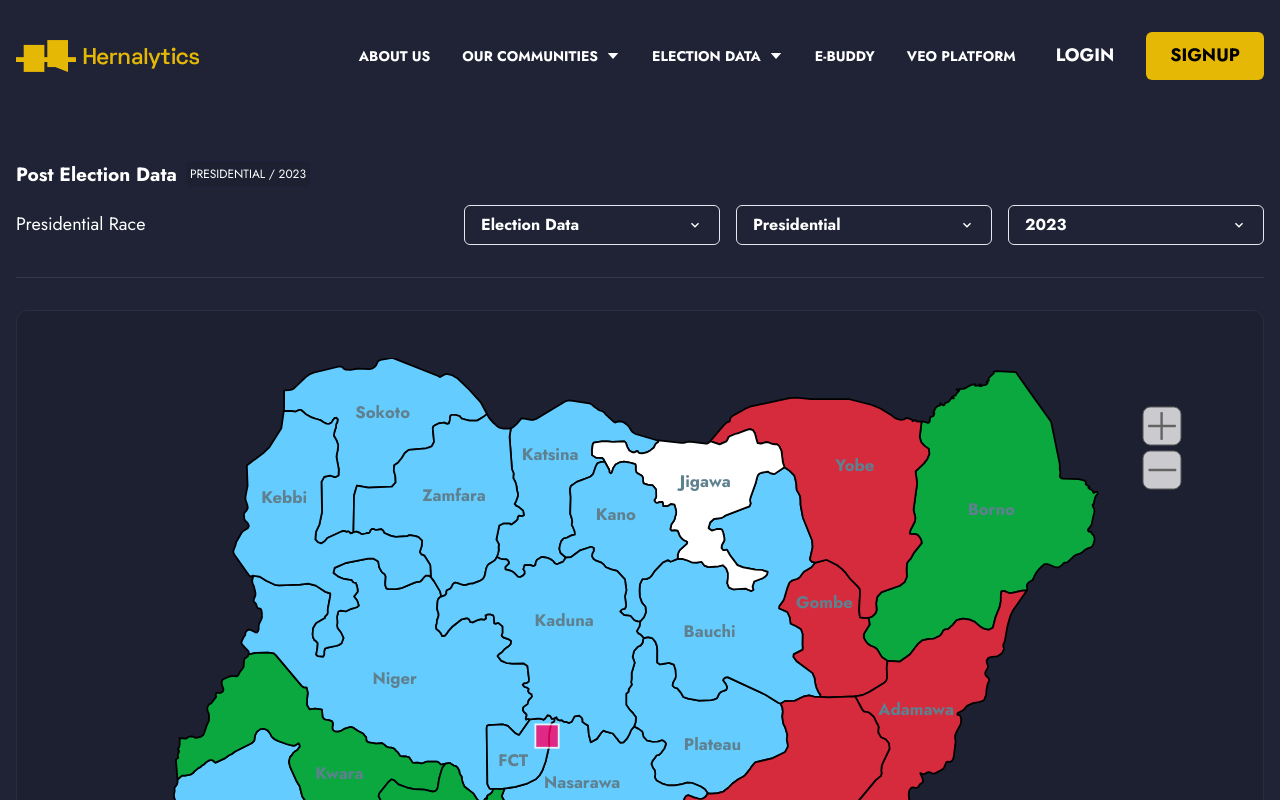
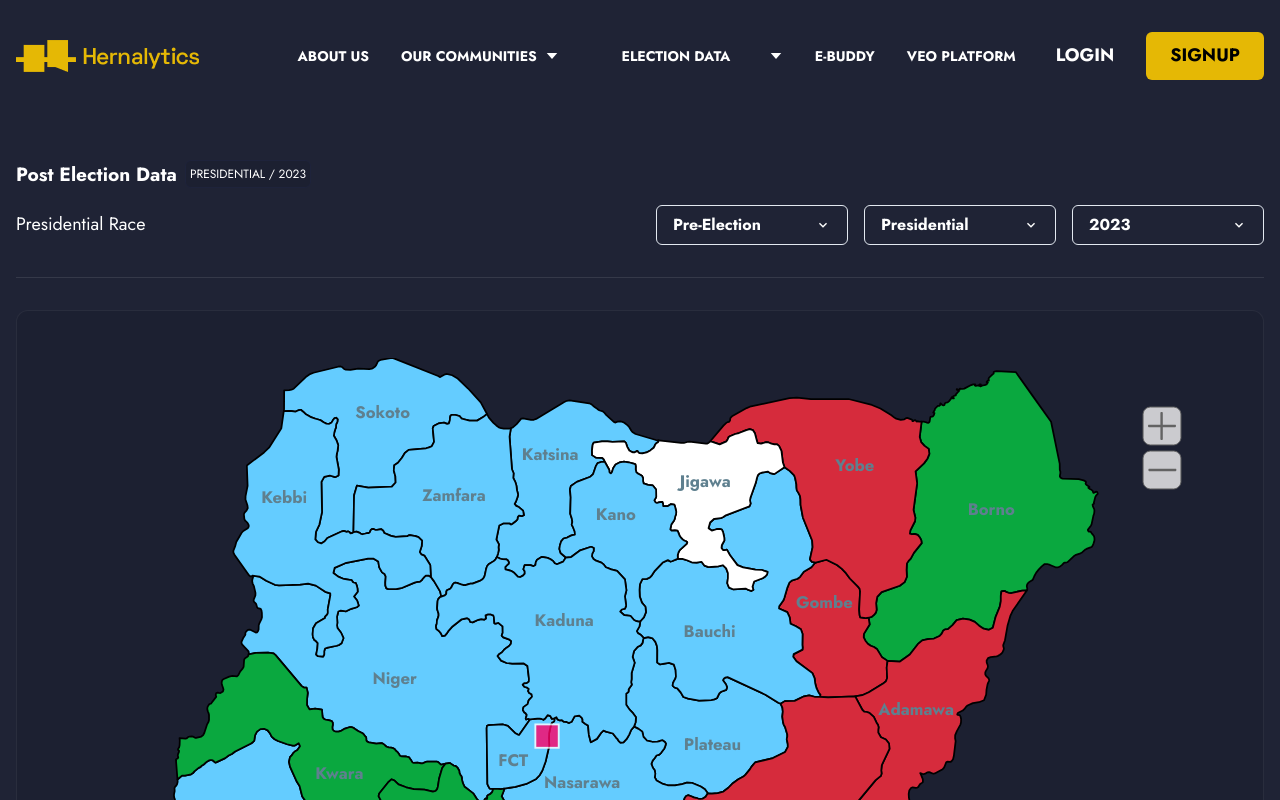
Before and after one commit to Okoli-Ryan/Abstract-Test1, a React (Vite) app: page / in a window 1280 px wide. Built offline with nearby package versions, Linux system fonts and the light colour scheme.

Commit message:
select data selection

```diff
--- a/src/components/Menu.tsx
+++ b/src/components/Menu.tsx
@@ -16,7 +16,8 @@ function MenuButton(
 			borderRadius="md"
 			as={Button}
 			borderWidth="1px"
-			maxW="64"
+			maxW="min-content"
+			minW="48"
 			bg="transparent"
 			color="white"
 			_hover={{
--- a/src/features/DataSelection/components/ElectionOptionMenu.tsx
+++ b/src/features/DataSelection/components/ElectionOptionMenu.tsx
@@ -1,18 +1,26 @@
-import { Button, Flex } from '@chakra-ui/react';
+import { useState } from "react";
 
-import { Menu } from '../../../components';
+import { Button, Flex } from "@chakra-ui/react";
+
+import { Menu } from "../../../components";
 
 export function ElectionOptionMenu() {
+	const [option, setOption] = useState(options[0]);
+
 	return (
 		<Menu>
 			<Menu.Button w="full">
-				<Flex>Election Data</Flex>
+				<Flex>{option}</Flex>
 			</Menu.Button>
 			<Menu.List>
-				<Menu.Item>Pre-Election</Menu.Item>
-				<Menu.Item>Election Day Live Updates</Menu.Item>
-				<Menu.Item>Post Election Analysis</Menu.Item>
+				{options.map((el) => (
+					<Menu.Item key={el} onClick={() => setOption(el)}>
+						{el}
+					</Menu.Item>
+				))}
 			</Menu.List>
 		</Menu>
 	);
 }
+
+const options = ["Pre-Election", "Election Day Live Updates", "Post Election Analysis"];
--- a/src/features/DataSelection/components/ElectionTypeMenu.tsx
+++ b/src/features/DataSelection/components/ElectionTypeMenu.tsx
@@ -1,21 +1,26 @@
+import { useState } from "react";
 
+import { Flex } from "@chakra-ui/react";
 
-import { Flex } from '@chakra-ui/react';
-
-import { Menu } from '../../../components';
+import { Menu } from "../../../components";
 
 export function ElectionTypeMenu() {
-  return (
+	const [option, setOption] = useState(options[0]);
+
+	return (
 		<Menu>
 			<Menu.Button w="full">
-				<Flex>Presidential</Flex>
+				<Flex>{option}</Flex>
 			</Menu.Button>
 			<Menu.List>
-				<Menu.Item>Presidential</Menu.Item>
-				<Menu.Item>Gubernatorial</Menu.Item>
-				<Menu.Item>Senate</Menu.Item>
-				<Menu.Item>House of Representatives</Menu.Item>
+				{options.map((el) => (
+					<Menu.Item key={el} onClick={() => setOption(el)}>
+						{el}
+					</Menu.Item>
+				))}
 			</Menu.List>
 		</Menu>
-  );
+	);
 }
+
+const options = ["Presidential", "Gubernatorial", "Senate", "House of Representatives"];
--- a/src/features/DataSelection/components/ElectionYearMenu.tsx
+++ b/src/features/DataSelection/components/ElectionYearMenu.tsx
@@ -1,4 +1,6 @@
 
+
+import { useState } from "react";
 
 import { Flex } from '@chakra-ui/react';
 
@@ -7,14 +9,19 @@ import { Menu } from '../../../components';
 const years = generateYearsArray();
 
 export function ElectionYearMenu() {
+
+    const [option, setOption] = useState(years[0]);
+
 	return (
 		<Menu>
-			<Menu.Button w="full">
-				<Flex>2023</Flex>
+			<Menu.Button w="full" maxW={32}>
+				<Flex>{option}</Flex>
 			</Menu.Button>
 			<Menu.List>
 				{years.map((year) => (
-					<Menu.Item>{year}</Menu.Item>
+					<Menu.Item onClick={() => setOption(year)} key={year}>
+						{year}
+					</Menu.Item>
 				))}
 			</Menu.List>
 		</Menu>
```
